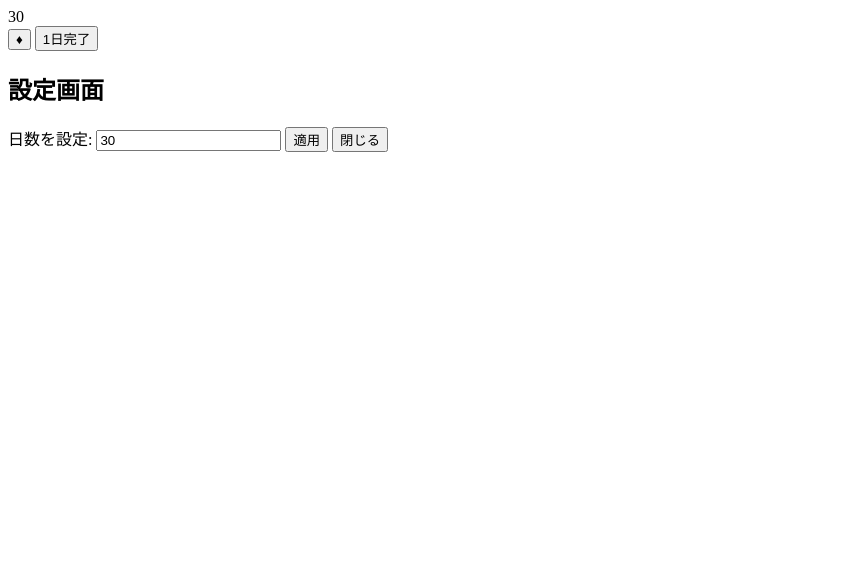
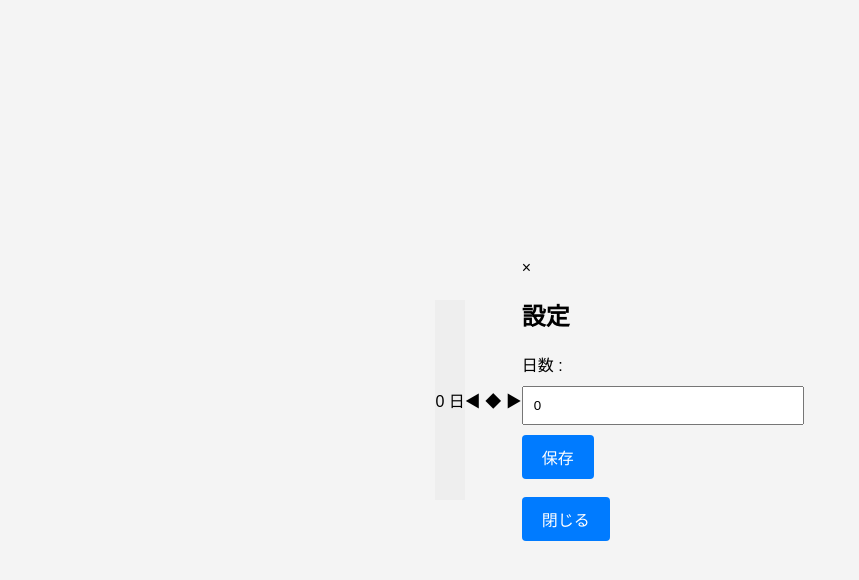
Before and after one commit to jin954/coundown, a plain HTML site: page index.html in a window 1280 px wide. Shown: the whole page, without its empty margins (0-859 px from the left). Drawn offline with Linux system fonts and the light colour scheme.

Commit message:
Update index.html

```diff
--- a/index.html
+++ b/index.html
@@ -1,36 +1,39 @@
 <!DOCTYPE html>
 <html lang="ja">
 <head>
-  <meta charset="UTF-8">
-  <meta name="viewport" content="width=device-width, initial-scale=1.0">
-  <title>カウントダウンウィジェット</title>
-  <link rel="stylesheet" href="styles.css">
+    <meta charset="UTF-8">
+    <meta name="viewport" content="width=device-width, initial-scale=1.0">
+    <title>日数カウントダウン</title>
+    <link rel="stylesheet" href="style.css">
 </head>
 <body>
-  <div class="countdown-container">
-    <!-- 日数表示エリア -->
-    <div class="image-container">
-      <div class="day-count" id="dayCount">30</div>
+    <div class="image-container" id="imageContainer">
+        <p id="daysDisplay" class="image">0 日</p>
     </div>
 
-    <!-- ボタンエリア -->
-    <div class="button-container">
-      <button id="settingsButton">♦</button>
-      <button id="completeButton">1日完了</button>
+    <div class="control-buttons">
+        <span class="triangle-button" onclick="prevDay()">&#9664;</span>
+        <span class="diamond-button" onclick="openSettings()">&#9670;</span> <!-- ◆に変更 -->
+        <span class="triangle-button" onclick="nextDay()">&#9654;</span>
     </div>
-  </div>
 
-  <!-- 設定画面（ポップアップ） -->
-  <div class="popup-overlay" id="popupOverlay">
-    <div class="popup">
-      <h2>設定画面</h2>
-      <label for="daysInput">日数を設定:</label>
-      <input type="number" id="daysInput" min="1" value="30">
-      <button id="applyButton">適用</button>
-      <button id="closeButton">閉じる</button>
+    <div id="settingsModal" class="modal">
+        <div class="modal-content">
+            <span class="close-button" onclick="closeSettings()">&times;</span>
+            <h2>設定</h2>
+
+            <!-- 日数入力セクション -->
+            <div class="day-settings">
+                <label for="daysInput">日数 :</label>
+                <input type="number" id="daysInput" class="input-days" value="0" min="0">
+                <button onclick="saveDays()">保存</button>
+            </div>
+
+            <br>
+            <button class="close-button-bottom" onclick="closeSettings()">閉じる</button>
+        </div>
     </div>
-  </div>
 
-  <script src="script.js"></script>
+    <script src="script.js"></script>
 </body>
 </html>
```
